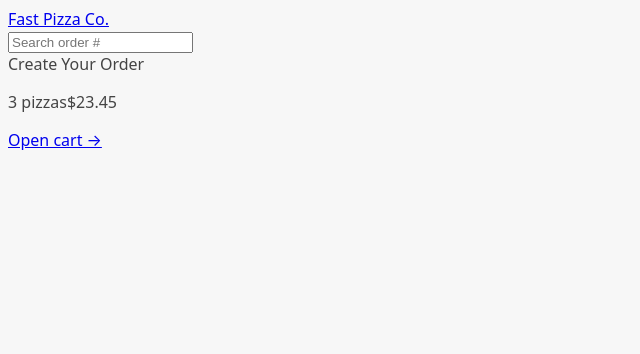
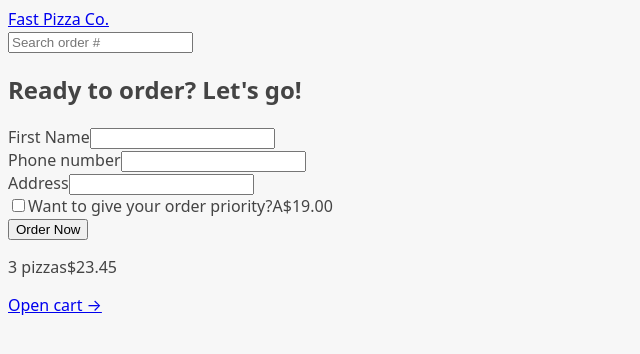
Before and after one commit to kazblacktopp/fast-react-pizza, a React (Vite) app: page /order/new in a window 1280 px wide. Shown: the top 354 px of the page, without its empty margins (0-640 px from the left). Built offline with nearby package versions, Linux system fonts and the light colour scheme.

Commit message:
Build CreateOrder component

```diff
--- a/src/App.jsx
+++ b/src/App.jsx
@@ -4,7 +4,9 @@ import ErrorBoundary from './ui/ErrorBoundary';
 import Home from './ui/Home';
 import Menu, { loader as menuLoader } from './features/menu/Menu';
 import Cart from './features/cart/Cart';
-import CreateOrder from './features/order/CreateOrder';
+import CreateOrder, {
+	action as createOrderAction,
+} from './features/order/CreateOrder';
 import Order, { loader as orderLoader } from './features/order/Order';
 
 function App() {
@@ -20,7 +22,11 @@ function App() {
 					loader: menuLoader,
 					errorElement: <ErrorBoundary />,
 				},
-				{ path: '/order/new', element: <CreateOrder /> },
+				{
+					path: '/order/new',
+					element: <CreateOrder />,
+					action: createOrderAction,
+				},
 				{
 					path: '/order/:orderID',
 					element: <Order />,
--- a/src/features/order/CreateOrder.jsx
+++ b/src/features/order/CreateOrder.jsx
@@ -1,3 +1,121 @@
+import { useState } from 'react';
+import {
+	Form,
+	redirect,
+	useActionData,
+	useNavigate,
+	useNavigation,
+} from 'react-router-dom';
+import { formatCurrency } from '../../utilities/helpers';
+import { createOrder } from '../../services/apiRestaurant';
+
+// https://uibakery.io/regex-library/phone-number
+function isValidPhone(str) {
+	return /^\+?\d{1,4}?[-.\s]?\(?\d{1,3}?\)?[-.\s]?\d{1,4}[-.\s]?\d{1,4}[-.\s]?\d{1,9}$/.test(
+		str,
+	);
+}
+
+const fakeCart = [
+	{
+		pizzaId: 12,
+		name: 'Mediterranean',
+		quantity: 2,
+		unitPrice: 16,
+		totalPrice: 32,
+	},
+	{
+		pizzaId: 6,
+		name: 'Vegetale',
+		quantity: 1,
+		unitPrice: 13,
+		totalPrice: 13,
+	},
+	{
+		pizzaId: 11,
+		name: 'Spinach and Mushroom',
+		quantity: 1,
+		unitPrice: 15,
+		totalPrice: 15,
+	},
+];
+
 export default function CreateOrder() {
-	return <div>Create Your Order</div>;
+	const navigation = useNavigation();
+	const isSubmitting = navigation.state === 'submitting';
+
+	const formErrors = useActionData();
+
+	const cart = fakeCart;
+
+	return (
+		<div>
+			<h2>Ready to order? Let's go!</h2>
+
+			<Form method="POST">
+				<div>
+					<label htmlFor="firstName">First Name</label>
+					<input
+						type="text"
+						id="firstName"
+						name="customer"
+						required
+					/>
+				</div>
+
+				<div>
+					<label htmlFor="phoneNumber">Phone number</label>
+					<input type="tel" id="phoneNumber" name="phone" required />
+					{formErrors?.phone && <p>{formErrors.phone}</p>}
+				</div>
+
+				<div>
+					<label htmlFor="address">Address</label>
+					<input type="text" id="address" name="address" required />
+				</div>
+
+				<div>
+					<input type="checkbox" name="priority" id="priority" />
+					<label htmlFor="priority">
+						Want to give your order priority?
+						{formatCurrency('19.00')}
+					</label>
+				</div>
+
+				<div>
+					<input
+						type="hidden"
+						name="cart"
+						value={JSON.stringify(cart)}
+					/>
+					<button disabled={isSubmitting}>
+						{isSubmitting ? 'Placing order...' : 'Order Now'}
+					</button>
+				</div>
+			</Form>
+		</div>
+	);
 }
+
+export async function action({ request }) {
+	const formData = await request.formData();
+	const data = Object.fromEntries(formData);
+
+	const order = {
+		...data,
+		cart: JSON.parse(data.cart),
+		priority: data.priority === 'on',
+	};
+
+	const errors = {};
+
+	if (!isValidPhone(order.phone))
+		errors.phone =
+			'Please enter your correct phone number. We might need to contact you.';
+
+	if (Object.keys(errors).length > 0) return errors;
+
+	const newOrder = await createOrder(order);
+
+	return redirect(`/order/${newOrder.id}`);
+}
--- a/src/services/apiRestaurant.js
+++ b/src/services/apiRestaurant.js
@@ -19,3 +19,21 @@ export async function getOrder(id) {
 
 	return data;
 }
+
+export async function createOrder(newOrder) {
+	try {
+		const res = await fetch(`${API_URL}/order`, {
+			method: 'POST',
+			body: JSON.stringify(newOrder),
+			headers: {
+				'Content-Type': 'application/json',
+			},
+		});
+
+		if (!res.ok) throw Error();
+		const { data } = await res.json();
+		return data;
+	} catch {
+		throw Error('Failed creating your order');
+	}
+}
```
